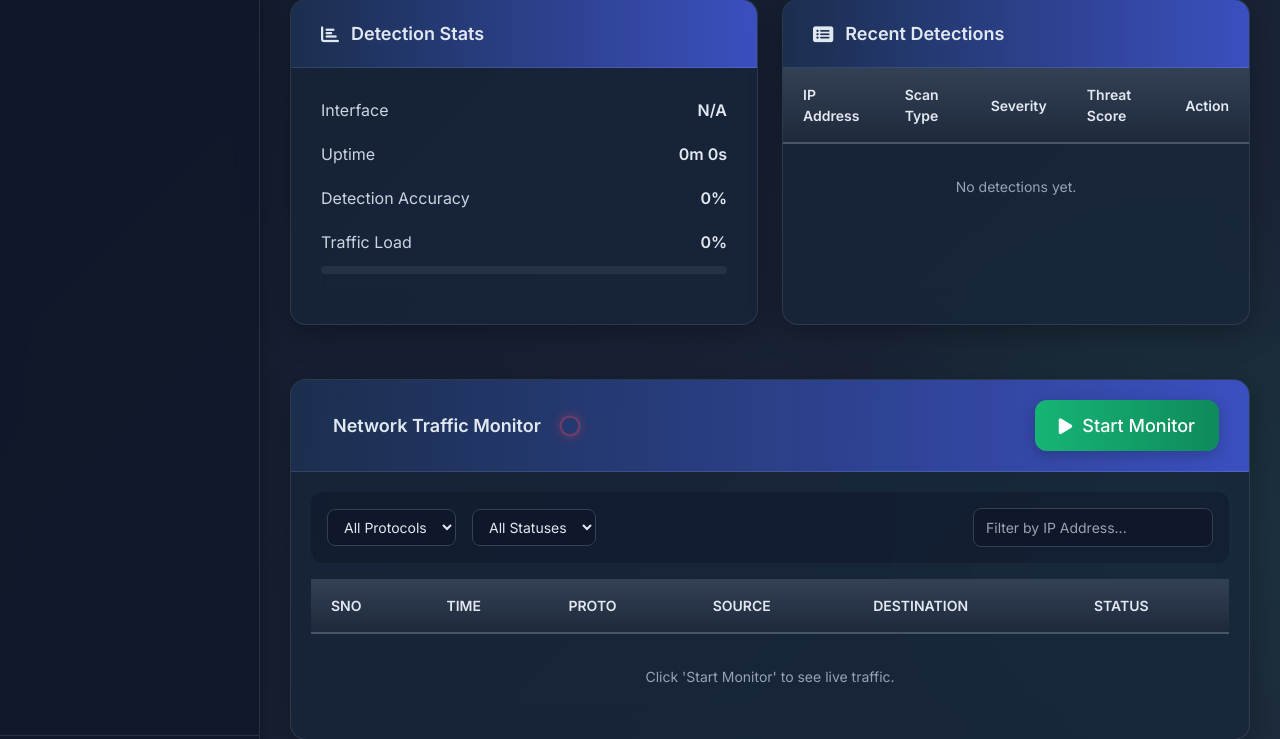
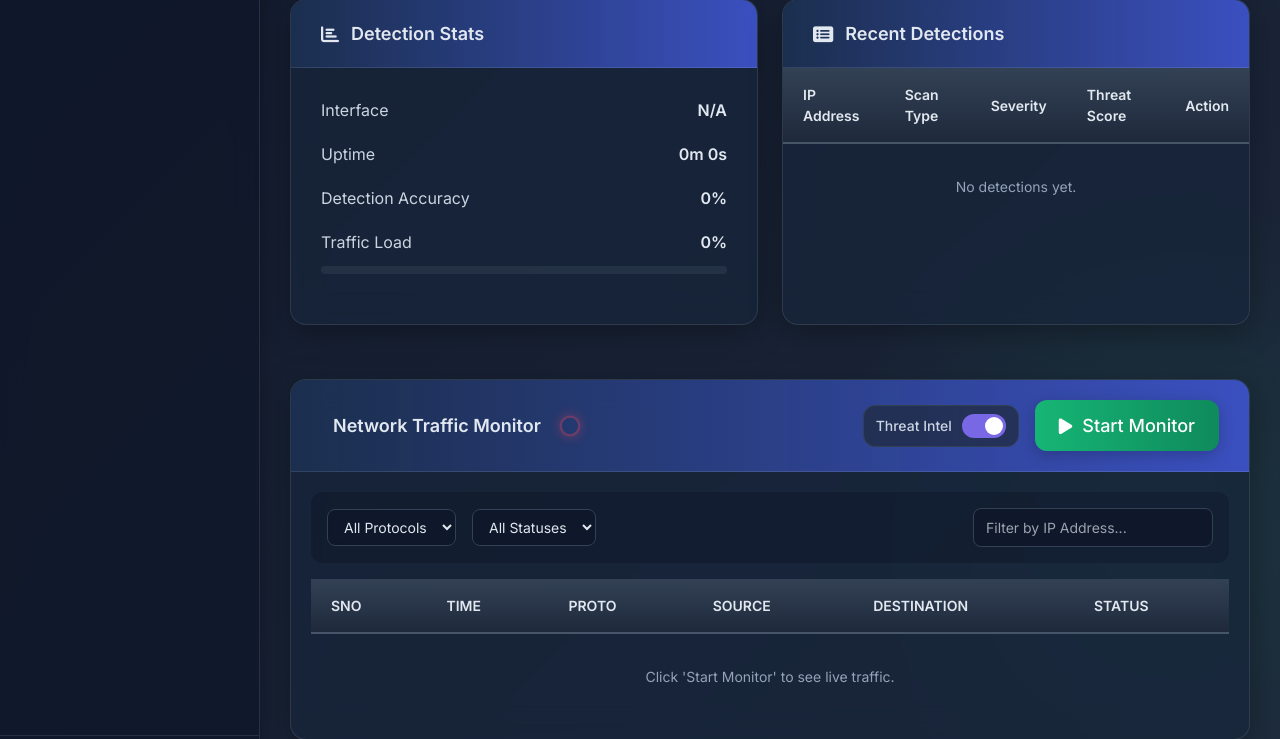
Before and after one commit to AngayarkanniS08/PortSentinel, a Flask app: template app/templates/dashboard.html in a window 1280 px wide. Shown: the part 628-1367 px from the top of the page. Run offline with Flask 3, Linux system fonts and the light colour scheme; the template is opened without the code that fills it, so the values that code supplies are empty; parts of the project's set-up code (start-up, migrations or seed data) failed here and were passed over; some libraries are stand-ins or nearby versions.

Commit message:
bug fixed in dashboard network live data & looing {running periodic analysis }

```diff
--- a/app/static/css/dashboard.css
+++ b/app/static/css/dashboard.css
@@ -389,3 +389,78 @@
         input:checked + .slider:before {
             transform: translateX(26px);
         }
+
+        /* --- PUDHU CODE: TOGGLE SWITCH & SHINE EFFECT-KU STYLE --- */
+        .threat-intel-toggle-container {
+            display: flex;
+            align-items: center;
+            gap: 10px;
+            padding: 8px 12px;
+            border-radius: 12px;
+            background-color: rgba(30, 41, 59, 0.7);
+            border: 1px solid #334155;
+            transition: all 0.3s ease;
+            cursor: pointer;
+        }
+
+        .threat-intel-toggle-container:hover {
+            border-color: rgba(120, 104, 230, 0.7);
+            box-shadow: 0 0 15px rgba(120, 104, 230, 0.5); /* Shine effect */
+        }
+
+        .toggle-label {
+            font-size: 14px;
+            font-weight: 500;
+            color: #cbd5e1;
+        }
+
+        .toggle-switch {
+            position: relative;
+            display: inline-block;
+            width: 44px; /* Chinna size */
+            height: 24px;
+        }
+
+        .toggle-switch input {
+            opacity: 0;
+            width: 0;
+            height: 0;
+        }
+
+        .slider {
+            position: absolute;
+            cursor: pointer;
+            top: 0;
+            left: 0;
+            right: 0;
+            bottom: 0;
+            background-color: #475569; /* Grey for off status */
+            transition: .4s;
+            border-radius: 24px;
+        }
+
+        .slider:before {
+            position: absolute;
+            content: "";
+            height: 18px;
+            width: 18px;
+            left: 3px;
+            bottom: 3px;
+            background-color: white;
+            transition: .4s;
+            border-radius: 50%;
+        }
+
+        input:checked + .slider {
+            background-color: var(--accent); /* Accent color for on */
+        }
+
+        input:checked + .slider:before {
+            transform: translateX(20px);
+        }
+
+        /* --- Ithu Live Update Issue-ku Fix --- */
+        /* Sila neram table update aagum bothu, UI "jump" aaguratha thadukka */
+        #packets-table-body, #detections-table-body {
+            transition: opacity 0.3s ease-in-out;
+        }
--- a/app/static/js/dashboard.js
+++ b/app/static/js/dashboard.js
@@ -1,4 +1,3 @@
-
 document.addEventListener('DOMContentLoaded', function () {
     // ==========================================================
     // 1. ELEMENT SELECTIONS (ELLA ELEMENTS-UM INGA IRUKKU)
@@ -9,7 +8,7 @@
     const statusDot = document.getElementById('status-dot');
     const statusText = document.getElementById('status-text');
     const packetsTableBody = document.getElementById('packets-table-body');
-        const detectionsTableBody = document.getElementById('detections-table-body');
+    const detectionsTableBody = document.querySelector('.recent-detections-card tbody'); // Corrected selector
     const packetsProcessedEl = document.getElementById('packets-processed');
     const alertsTriggeredEl = document.getElementById('alerts-triggered');
     const detectedIpsEl = document.getElementById('detected-ips');
@@ -23,6 +22,7 @@
     const ipFilter = document.getElementById('ip-filter');
     const protocolFilter = document.getElementById('protocol-filter');
     const statusFilter = document.getElementById('status-filter');
+    const threatIntelToggle = document.getElementById('threat-intel-toggle'); // Puthu Toggle Switch
 
     // Logout Modal Elements
     const logoutButton = document.getElementById('logout-button');
@@ -30,7 +30,7 @@
     const cancelLogoutBtn = document.getElementById('cancel-logout-btn');
     const confirmLogoutBtn = document.getElementById('confirm-logout-btn');
 
-        // PUTHU IP Action Modal Elements
+    // IP Action Modal Elements
     const ipActionModal = document.getElementById('ip-action-modal');
     const modalTitle = document.getElementById('modal-title');
     const modalBody = document.getElementById('modal-body');
@@ -41,7 +41,7 @@
     // 2. STATE & SOCKET.IO SETUP
     // ==========================================================
     const socket = io();
-        let isMonitoring = false;
+    let isMonitoring = false; // Initial state
     let currentIpToAction = null;
     let currentAction = null;
 
@@ -51,9 +51,14 @@
 
     // Start/Stop Monitor Button
     startStopBtn.addEventListener('click', () => {
-            isMonitoring = !isMonitoring;
-            socket.emit('control_monitoring', { 'action': isMonitoring ? 'start' : 'stop' });
-            updateMonitorStatusUI(isMonitoring);
+        const action = !isMonitoring ? 'start' : 'stop';
+        socket.emit('control_monitoring', { 'action': action });
+    });
+
+    // Puthu Threat Intel Toggle Logic
+    threatIntelToggle.addEventListener('change', function() {
+        const isEnabled = this.checked;
+        socket.emit('toggle_threat_intel', { 'enabled': isEnabled });
     });
 
     // Filter Inputs
@@ -72,8 +77,7 @@
         if (e.target === logoutModal) { logoutModal.classList.remove('active'); }
     });
 
-        // --- PUTHU CONFIRMATION MODAL LOGIC ---
-        // 'Block' or 'Unblock' button-ah table-la click panna
+    // Confirmation Modal Logic for Block/Unblock
     detectionsTableBody.addEventListener('click', function(event) {
         const actionButton = event.target.closest('.action-btn');
         if (!actionButton) return;
@@ -95,7 +99,6 @@
         ipActionModal.classList.add('active');
     });
 
-        // Modal-la "Confirm" button-ah click panna
     confirmActionBtn.addEventListener('click', () => {
         if (currentIpToAction && currentAction) {
             const eventName = `${currentAction}_ip_request`;
@@ -110,18 +113,25 @@
         ipActionModal.classList.remove('active');
     });
 
-        // Modal-la "Cancel" button-ah click panna
     cancelActionBtn.addEventListener('click', () => { ipActionModal.classList.remove('active'); });
 
     // ==========================================================
     // 4. SOCKET.IO EVENT HANDLERS (BACKEND-LA IRUNDHU VARRA DATA)
     // ==========================================================
     socket.on('connect', () => console.log('Connected to backend!'));
-        socket.on('packet_update_batch', (packet_batch) => { if (isMonitoring) { packet_batch.forEach(addPacketToTable); } });
-        socket.on('new_alert', (alert) => { if(isMonitoring) { addDetectionToTable(alert); } });
-        socket.on('stats_update', (stats) => { if(isMonitoring) { updateStats(stats); } });
 
-        // Block/Unblock action-oda result vandha
+    // LIVE UPDATE FIX: Backend sniffer run aanaale inga data varum.
+    socket.on('packet_update_batch', (packet_batch) => { packet_batch.forEach(addPacketToTable); });
+    socket.on('new_alert', (alert) => { addDetectionToTable(alert); });
+    socket.on('stats_update', (stats) => { updateStats(stats); });
+
+    // Initial monitor status-ah backend-kitta ketu, UI-ah set pannum.
+    socket.on('monitor_status_update', (data) => {
+        isMonitoring = data.is_running;
+        updateMonitorStatusUI(isMonitoring);
+    });
+
+    // Block/Unblock action-oda result
     socket.on('ip_action_status', (data) => {
         const button = detectionsTableBody.querySelector(`button[data-ip="${data.ip}"]`);
         const cell = button?.parentElement;
@@ -135,6 +145,7 @@
             }
         } else {
             alert(`Failed to ${data.action} IP: ${data.ip}`);
+            // Revert button to original state on failure
             button.innerHTML = data.action === 'block' ? '<i class="fas fa-ban"></i> Block' : '<i class="fas fa-check"></i> Unblock';
             button.disabled = false;
         }
@@ -184,6 +195,7 @@
     }
 
     function updateMonitorStatusUI(isRunning) {
+        isMonitoring = isRunning; // Make sure our local state is always correct
         const statusIndicatorBox = document.getElementById('status-indicator-box');
         if (isRunning) {
             startStopBtnIcon.className = 'fas fa-pause';
@@ -213,6 +225,7 @@
             statusText.classList.add('text-idle');
             scanAnimationEl.classList.remove('scan-green');
             scanAnimationEl.classList.add('scan-red');
+            packetsTableBody.innerHTML = `<tr><td colspan="6" class="text-center p-8 text-slate-400">Click 'Start Monitor' to see live traffic.</td></tr>`;
         }
     }
 
--- a/app/templates/dashboard.html
+++ b/app/templates/dashboard.html
@@ -160,9 +160,19 @@
         <i class="fas fa-radar"></i> Network Traffic Monitor
         <div class="scan-animation scan-red ml-2"></div>
     </div>
+
+    <div class="flex items-center gap-4">
+        <div id="threat-intel-control" class="threat-intel-toggle-container">
+            <span class="toggle-label">Threat Intel</span>
+            <label class="toggle-switch">
+                <input type="checkbox" id="threat-intel-toggle" checked>
+                <span class="slider"></span>
+            </label>
+        </div>
         <button id="start-stop-btn" class="btn btn-success">
             <i class="fas fa-play"></i><span>Start Monitor</span>
         </button>
+    </div>
     </div>
                     <div class="card-body">
                     <div class="filter-panel">
--- a/main.py
+++ b/main.py
@@ -7,22 +7,7 @@ from app.database import DatabaseHandler
 from core.firewall import FirewallManager
 from core.utils import SystemMonitor, find_active_interface
 
-def analysis_loop(engine, sniffer):
-    """
-    Background thread that periodically tells the DetectionEngine to analyze
-    the packets it has collected so far.
-    (Ithu oru background thread. 5 second-ku oru thadava, collect aana packets-ah
-    analyze pannu-nu engine-ku sollum).
-    """
-    print("✅ Analysis loop thread started.")
-    while True:
-        # We check every 5 seconds. You can change this value.
-        time.sleep(5)
 
-        # Monitor ஓடினால் மட்டுமே analysis நடக்கும்.
-        if sniffer and sniffer.is_running():
-            print("▶️ Running periodic analysis of collected packets...")
-            engine.analyze_and_alert()
 
 def main():
     """
@@ -64,15 +49,6 @@ def main():
 
     packet_sniffer = PacketSniffer(interface, detection_engine, socketio)
 
-    # --- NEW: Starting the Analysis Thread ---
-    # Intha thread thaan namma puthu `analyze_and_alert` function-ah run pannum
-    analysis_thread = threading.Thread(
-        target=analysis_loop,
-        args=(detection_engine, packet_sniffer),
-        daemon=True  # Main program close aana, intha thread-um close aagidum
-    )
-    analysis_thread.start()
-    # --- CHANGE ENDS ---
 
     app = create_app(
         sniffer=packet_sniffer,
```
Also changed, not shown: app/__init__.py (+69 -56 lines), core/engine.py (+75 -44 lines). Lines whose indentation alone changed are shown as unchanged.
